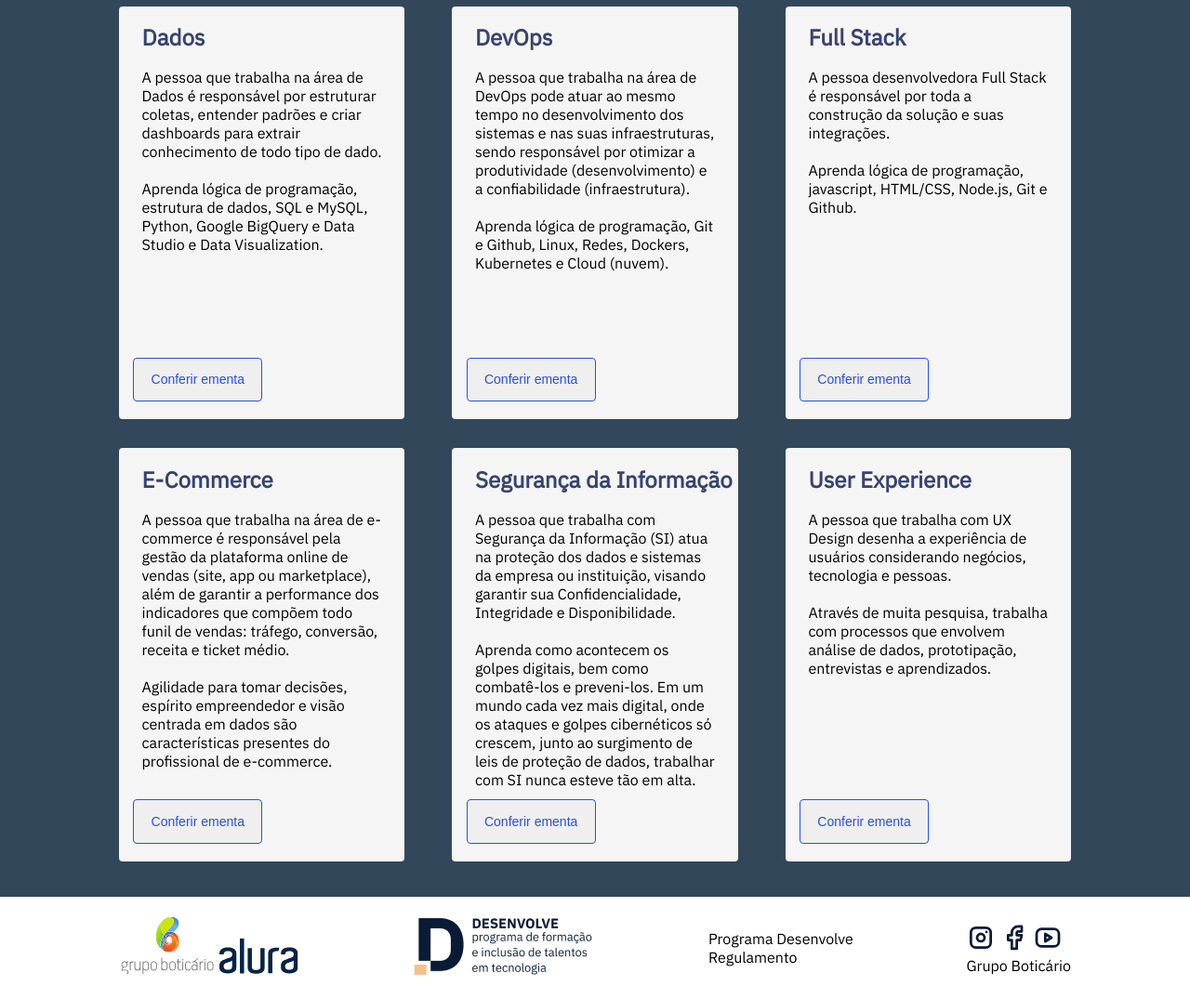
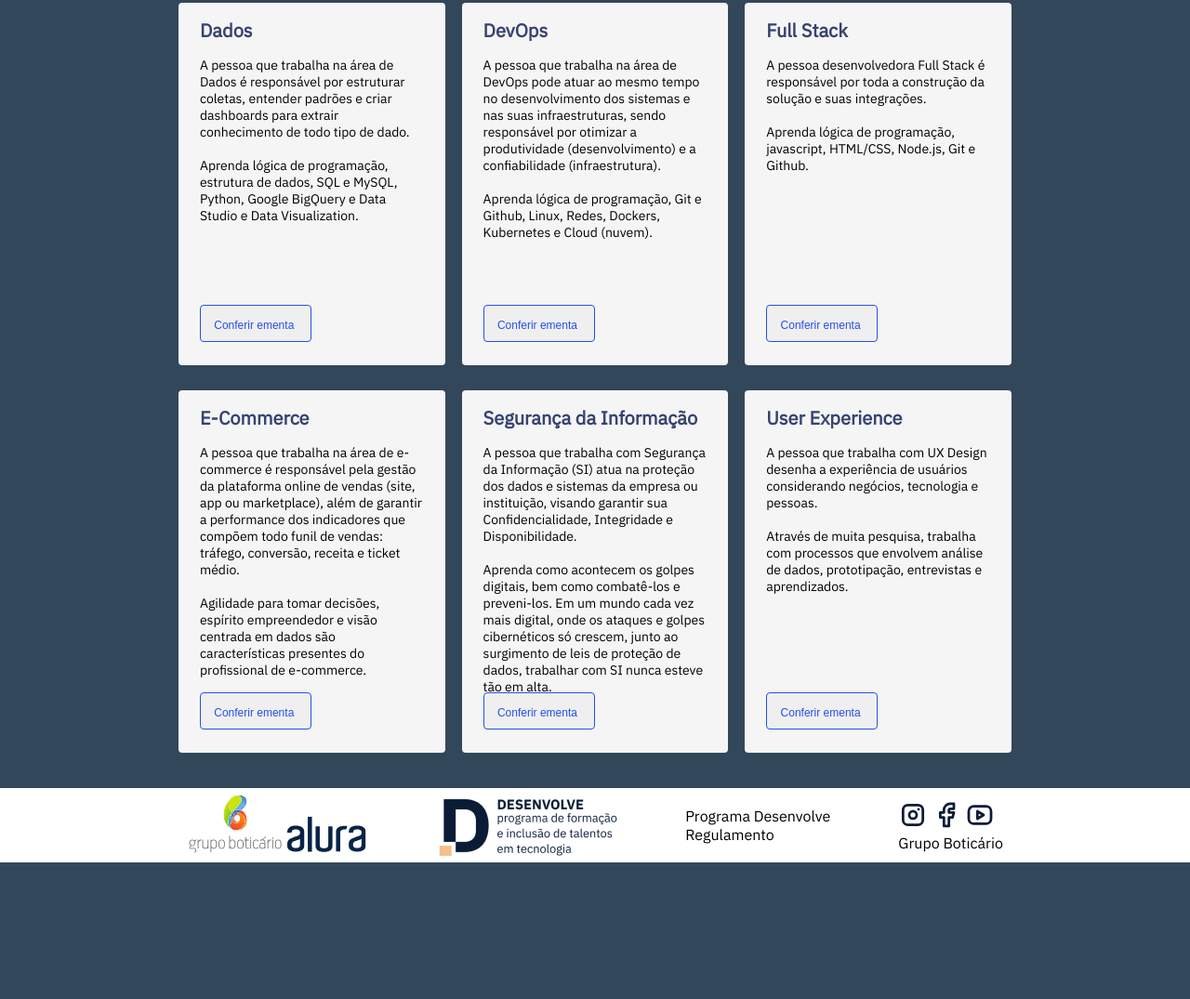
Before and after one commit to carmencmattos/desafio-desenvolve-trilhas, a plain HTML site: page index.html in a window 1280 px wide. Shown: the part 104-1179 px from the top of the page at 93% size. After the commit the page ends 1032 px from the top, so only its background shows below. Drawn offline with Linux system fonts and the light colour scheme.

Commit message:
ajustando main e footer

```diff
--- a/index.html
+++ b/index.html
@@ -11,6 +11,7 @@
     />
     <title>Trilhas [Desenvolve 2023]</title>
     <link rel="stylesheet" href="style.css" />
+    <link rel="stylesheet" href="responsive.css" />
   </head>
 
   <body>
@@ -34,17 +35,15 @@
       <section class="trilhas">
         <section class="card">
           <h2 class="titulo">Dados</h2>
-          <div class="descricao">
-            <p>
+          <p class="descricao">
               A pessoa que trabalha na área de Dados é responsável por
               estruturar coletas, entender padrões e criar dashboards para
               extrair conhecimento de todo tipo de dado.
-              <br />
-              <br />
+            <br>
+            <br>
               Aprenda lógica de programação, estrutura de dados, SQL e MySQL,
               Python, Google BigQuery e Data Studio e Data Visualization.
             </p>
-          </div>
 
           <button class="botao" name="button">Conferir ementa</button>
         </section>
@@ -126,12 +125,12 @@
   </body>
 
   <footer class="footer">
-    <div>
+    <div class="imagens-rodape">
       <img src="./logos/logo-grupo-boticario.svg" alt="logo Grupo Boticário" />
       <img src="./logos/alura.svg" alt="logo Alura" />
     </div>
 
-    <div class="logo-desenvolve">
+    <div class="imagens-rodape">
       <img src="./logos/logo-desenvolve-detalhada.png" alt="logo Desenvolve" />
     </div>
 
--- a/style.css
+++ b/style.css
@@ -8,10 +8,24 @@
     box-sizing: border-box;
 }
 
+/* html,
+body {
+    overflow-x: hidden;
+} */
+
+html {
+    font-size: 62.5%;
+}
+
+
+
 /* Body --------- */
 body {
     background-color: #33475B;
     font-family: 'IBM Plex Sans', sans-serif;
+    font-size: 1.6rem;
+    height: 100vh;
+
 }
 
 /* Header --------- */
@@ -23,7 +37,9 @@ header {
 }
 
 .container-elementos-header {
-    width: 100%;
+    width: 90%;
+    max-width: 1200px;
+
     margin: 0 auto;
     display: flex;
     align-items: center;
@@ -33,7 +49,7 @@ header {
 }
 
 .titulo-principal {
-    font-size: 24px;
+    font-size: 2.4rem;
     color: #0000EE;
     font-weight: 400;
 }
@@ -46,6 +62,7 @@ header {
     align-items: center;
     gap: 4px;
     border-radius: 4px;
+
 }
 
 .input-pesquisa {
@@ -58,22 +75,26 @@ header {
     color: #FF97D3;
 }
 
-.trilhas{
-    width: 100%;
+/* Main ----------------------- */
+.trilhas {
+    width: 90%;
+    max-width: 1200px;
+    margin: 0 auto;
     display: flex;
     flex-direction: row;
     flex-wrap: wrap;
-    align-items: flex-start;
+    align-items: center;
     justify-content: space-between;
     border-radius: 4px;
     padding-left: 10%;
     padding-right: 10%;
+
 }
 
-.card{
+.card {
     background-color: #f5f5f5;
-    height: 444.74px;
-    width: 30%;
+    height: 390px;
+    width: 32%;
     border-radius: 4px;
     margin-top: 3%;
 }
@@ -81,8 +102,8 @@ header {
 .titulo {
     width: 100%;
     height: 15%;
-    font-size: 24px;
-    font-weight: 600px;
+    font-size: 2.0rem;
+    font-weight: 600;
     color: #364372;
     display: flex;
     flex-direction: row;
@@ -93,32 +114,43 @@ header {
 
 .descricao {
     width: 100%;
-    height: 70%;
-    font-size: 16px;
+    height: 50%;
+    font-size: 1.4rem;
     padding-right: 8%;
     padding-left: 8%;
+    padding-bottom: 8%;
+    margin-bottom: 25%;
 }
 
-.botao{
+.botao {
     border: 1px solid #264FEC;
+    display: flex;
     color: #264FEC;
-    width: 138.77px;
-    height: 47.48px;
+    width: 120px;
+    height: 40px;
     border-radius: 4px;
-    font-size: 14px;
-    font-weight: 400px;
-    margin-left: 5%;
+    font-size: 1.2rem;
+    font-weight: 400;
+    margin-left: 8%;
+    padding: 5%;
 }
 
-.footer{
+
+/* Footer ----------------------- */
+.footer {
     width: 100%;
-    height: 110px;
+    height: 80px;
     background-color: #FFFFFF;
     margin-top: 3%;
     display: flex;
     align-items: center;
-    justify-content: space-between;
+    justify-content: space-evenly;
     padding-right: 10%;
     padding-left: 10%;
 
 }
+
+.imagens-rodape {
+    width: 195px;
+    height: 65px;
+}
```
Also changed, not shown: responsive.css (added).
